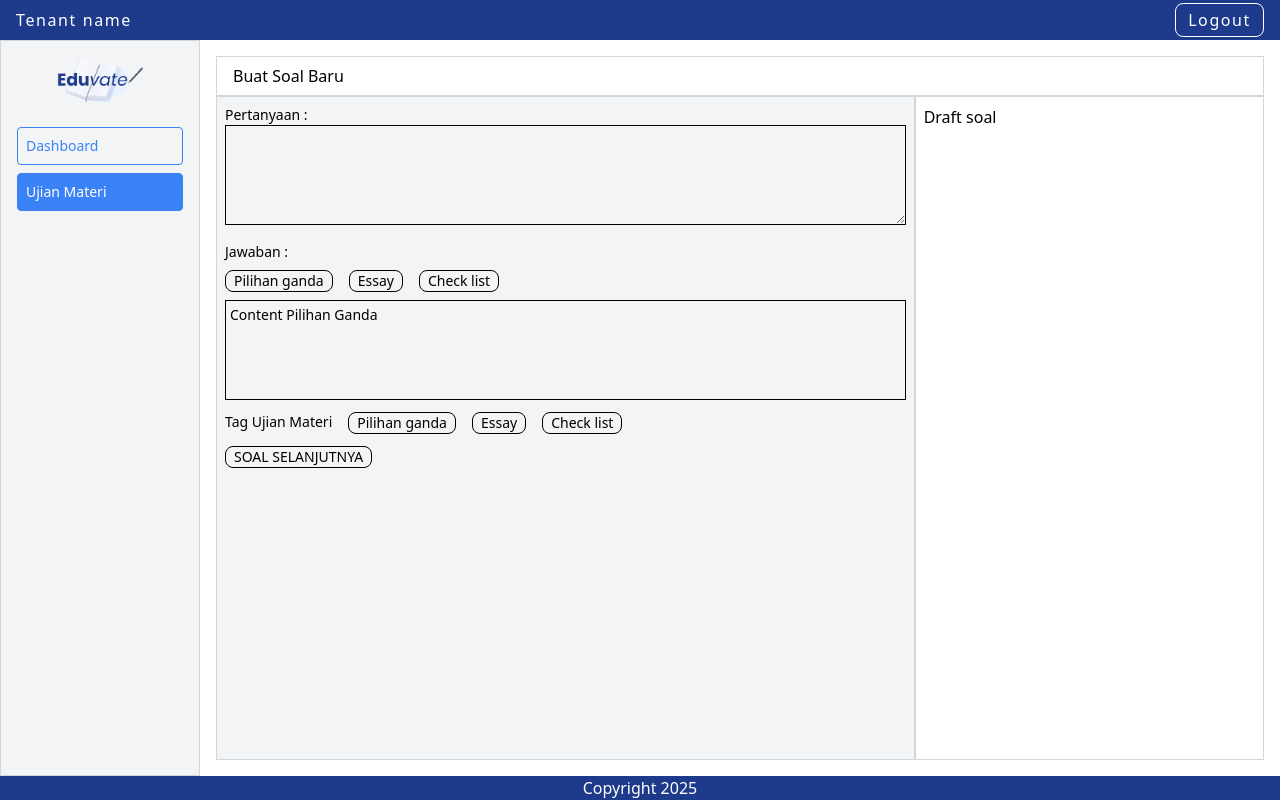
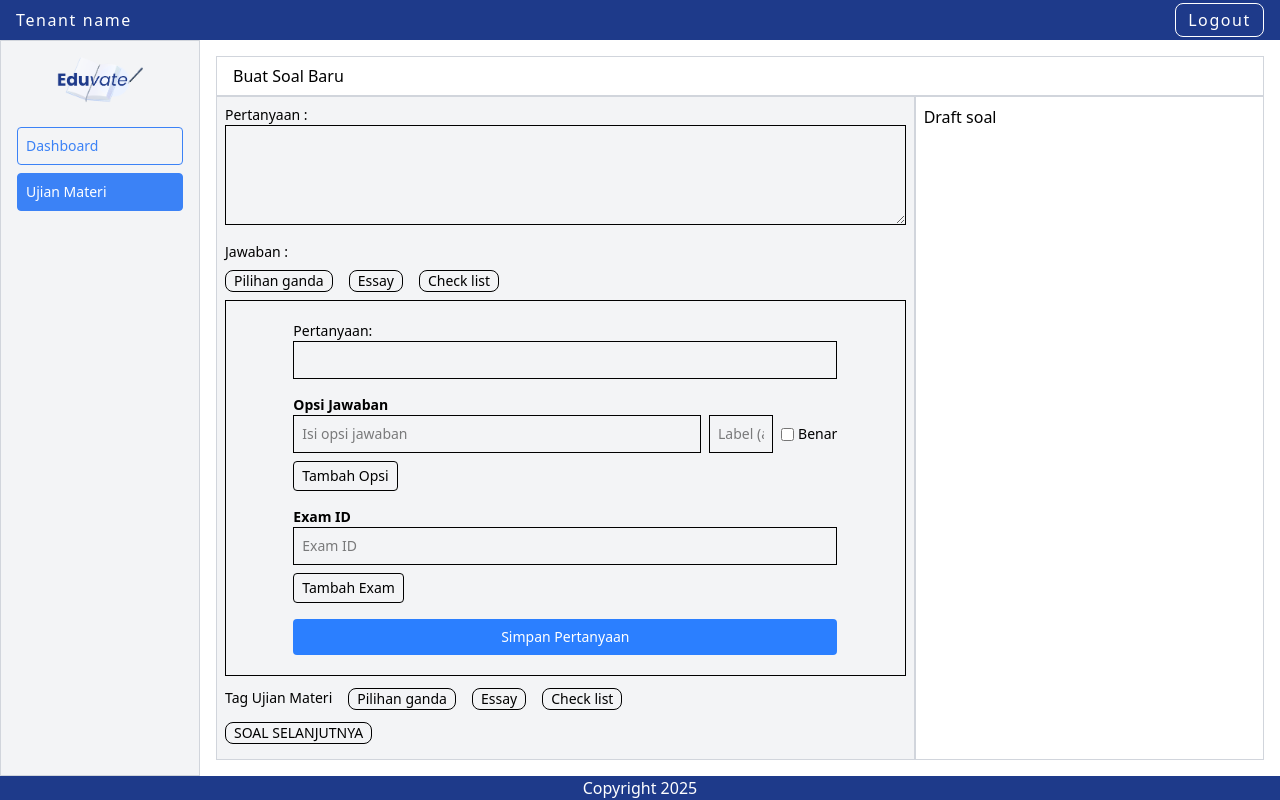
Before and after one commit to Bantas93/eduvate-frontend, a Next.js app: page /ujian-materi in a window 1280 px wide. Built offline with nearby package versions, Linux system fonts and the light colour scheme.

Commit message:
Layouting ujian-materi page

```diff
--- /dev/null
+++ b/app/_components/form/MultipleForm.js
@@ -0,0 +1,160 @@
+"use client";
+
+import { useState } from "react";
+
+export default function MultipleForm({ answerType }) {
+  const [question, setQuestion] = useState("");
+  const [answerOption, setAnswerOption] = useState([
+    { option: "", isCorrect: false, label: "" },
+  ]);
+  const [exams, setExams] = useState([{ examId: "" }]);
+
+  const handleAddOption = () => {
+    setAnswerOption([
+      ...answerOption,
+      { option: "", isCorrect: false, label: "" },
+    ]);
+  };
+
+  const handleAddExam = () => {
+    setExams([...exams, { examId: "" }]);
+  };
+
+  const handleSubmit = async (e) => {
+    e.preventDefault();
+
+    const payload = [
+      {
+        question,
+        answerType,
+        answerOption,
+        exams,
+      },
+    ];
+    console.log(payload);
+    // const res = await fetch("/api/v1/questions", {
+    //   method: "POST",
+    //   headers: {
+    //     "Content-Type": "application/json",
+    //     "Tenant-Id": "TENANT_ID_KAMU",
+    //   },
+    //   body: JSON.stringify(payload),
+    // });
+
+    // if (res.ok) {
+    //   alert("Pertanyaan berhasil disimpan!");
+    // } else {
+    //   alert("Gagal menyimpan pertanyaan");
+    // }
+  };
+
+  return (
+    <div className="">
+      <form
+        onSubmit={handleSubmit}
+        className="flex flex-col gap-4 p-4 max-w-xl mx-auto"
+      >
+        <label>
+          Pertanyaan:
+          <input
+            type="text"
+            value={question}
+            onChange={(e) => setQuestion(e.target.value)}
+            className="border p-2 w-full"
+            required
+          />
+        </label>
+
+        <div>
+          <h3 className="font-bold">Opsi Jawaban</h3>
+          {answerOption.map((opt, idx) => (
+            <div key={idx} className="flex gap-2 mb-2">
+              <input
+                type="text"
+                placeholder="Isi opsi jawaban"
+                value={opt.option}
+                onChange={(e) =>
+                  setAnswerOption(
+                    answerOption.map((o, i) =>
+                      i === idx ? { ...o, option: e.target.value } : o
+                    )
+                  )
+                }
+                className="border p-2 flex-1"
+              />
+              <input
+                type="text"
+                placeholder="Label (a, b, c...)"
+                value={opt.label}
+                onChange={(e) =>
+                  setAnswerOption(
+                    answerOption.map((o, i) =>
+                      i === idx ? { ...o, label: e.target.value } : o
+                    )
+                  )
+                }
+                className="border p-2 w-16"
+              />
+              <label className="flex items-center gap-1">
+                <input
+                  type="checkbox"
+                  checked={opt.isCorrect}
+                  onChange={(e) =>
+                    setAnswerOption(
+                      answerOption.map((o, i) =>
+                        i === idx ? { ...o, isCorrect: e.target.checked } : o
+                      )
+                    )
+                  }
+                />
+                Benar
+              </label>
+            </div>
+          ))}
+          <button
+            type="button"
+            onClick={handleAddOption}
+            className="px-2 py-1 border rounded"
+          >
+            Tambah Opsi
+          </button>
+        </div>
+
+        <div>
+          <h3 className="font-bold">Exam ID</h3>
+          {exams.map((exam, idx) => (
+            <div key={idx} className="mb-2">
+              <input
+                type="text"
+                placeholder="Exam ID"
+                value={exam.examId}
+                onChange={(e) =>
+                  setExams(
+                    exams.map((x, i) =>
+                      i === idx ? { examId: e.target.value } : x
+                    )
+                  )
+                }
+                className="border p-2 w-full"
+              />
+            </div>
+          ))}
+          <button
+            type="button"
+            onClick={handleAddExam}
+            className="px-2 py-1 border rounded"
+          >
+            Tambah Exam
+          </button>
+        </div>
+
+        <button
+          type="submit"
+          className="bg-blue-500 text-white px-4 py-2 rounded"
+        >
+          Simpan Pertanyaan
+        </button>
+      </form>
+    </div>
+  );
+}
--- a/app/_components/form/FormQuestion.js
+++ b/app/_components/form/SectionForm.js
@@ -1,8 +1,9 @@
 "use client";
 import { useState } from "react";
+import MultipleForm from "./MultipleForm";
 
-export default function FormQuestion() {
-  const [type, setType] = useState("pg");
+export default function SectionForm() {
+  const [answerType, setAnswerType] = useState("PG");
   return (
     <div className="flex flex-col h-full gap-3 text-sm">
       <div>
@@ -14,30 +15,36 @@ export default function FormQuestion() {
         <div className="flex flex-row gap-4">
           <button
             className="border rounded-lg px-2 hover:cursor-pointer hover:bg-gray-300 transition-all"
-            onClick={() => setType("pg")}
+            onClick={() => setAnswerType("PG")}
           >
             Pilihan ganda
           </button>
           <button
             className="border rounded-lg px-2 hover:cursor-pointer hover:bg-gray-300 transition-all"
-            onClick={() => setType("es")}
+            onClick={() => setAnswerType("ES")}
           >
             Essay
           </button>
           <button
             className="border rounded-lg px-2 hover:cursor-pointer hover:bg-gray-300 transition-all"
-            onClick={() => setType("cl")}
+            onClick={() => setAnswerType("CL")}
           >
             Check list
           </button>
         </div>
-        {type === "pg" ? (
-          <div className="border h-[100px] p-1">Content Pilihan Ganda</div>
-        ) : type === "es" ? (
-          <div className="border h-[100px] p-1">Content Pilihan essay</div>
-        ) : (
-          <div className="border h-[100px] p-1">Content Pilihan checklist</div>
-        )}
+
+        <div className="min-w-full min-h-[100px] w-fit h-fit border p-1">
+          {answerType === "PG" ? (
+            <MultipleForm
+              answerType={answerType}
+              setAnswerType={setAnswerType}
+            />
+          ) : answerType === "ES" ? (
+            <div>Content Pilihan essay</div>
+          ) : (
+            <div>Content Pilihan checklist</div>
+          )}
+        </div>
       </div>
       <div className="flex flex-row gap-4">
         <div>Tag Ujian Materi</div>
--- a/app/lib/auth/setAuthCookies.js
+++ b/app/lib/auth/setAuthCookies.js
@@ -1,15 +1,17 @@
 "use server";
 
 import { cookies } from "next/headers";
+import { getSecondLocal } from "../helpers";
 
 export async function setAuthCookies(data) {
   const cookieStore = await cookies();
-  // parsing ExpiresAt dari string ke object Date, dan dari date ubah ke  format detik
+  const maxAge = await getSecondLocal(data.expiresAt);
+
   cookieStore.set("accessToken", data.accessToken, {
     httpOnly: true,
     secure: process.env.NODE_ENV === "production",
     sameSite: "strict",
-    maxAge: 60 * 15,
+    maxAge: maxAge,
     path: "/",
   });
 
--- /dev/null
+++ b/app/lib/helpers.js
@@ -0,0 +1,19 @@
+"use server";
+
+import dayjs from "dayjs";
+import duration from "dayjs/plugin/duration";
+import utc from "dayjs/plugin/utc";
+import timezone from "dayjs/plugin/timezone";
+
+export async function getSecondLocal(data) {
+  dayjs.extend(duration);
+  dayjs.extend(utc);
+  dayjs.extend(timezone);
+
+  const expiresAt = dayjs.tz(data, "Asia/Jakarta");
+  const now = dayjs().tz("Asia/Jakarta");
+  const maxAgeInSeconds = expiresAt.diff(now, "s");
+
+  const maxAge = Math.max(maxAgeInSeconds, 0);
+  return maxAge;
+}
--- /dev/null
+++ b/app/loading.js
@@ -0,0 +1,3 @@
+export default function Loading() {
+  return <div className="text-2xl font-extrabold">Loading...</div>;
+}
--- /dev/null
+++ b/app/not-found.js
@@ -0,0 +1,21 @@
+"use client";
+import { useRouter } from "next/navigation";
+
+export default function NotFound() {
+  const router = useRouter();
+  return (
+    <div className="h-screen w-screen flex flex-col gap-4 justify-center items-center">
+      <div className="text-5xl font-extrabold text-red-600">404</div>
+      <h2 className="text-2xl font-extrabold tracking-widest text-[#3B82F6]">
+        Halaman tidak ditemukan
+      </h2>
+      <p className="tracking-wide">Harap periksa URL anda..</p>
+      <button
+        className="px-2 py-1 font-bold border rounded-lg hover:cursor-pointer hover:text-white hover:bg-[#3B82F6] transition-all"
+        onClick={() => router.back()}
+      >
+        Kembali
+      </button>
+    </div>
+  );
+}
--- a/app/page.js
+++ b/app/page.js
@@ -21,9 +21,14 @@ export default function Home() {
 
     for (const key in formData) {
       if (!formData[key]) {
-        // setError(`Field ${key} Wajib diisi !`);
-        Swal.fire("Gagal Login !", `${key} Wajib diisi`, "error");
-        return;
+        if (role === "tenant") {
+          if (key === "username") continue;
+          Swal.fire("Gagal Login !", `${key} Wajib diisi`, "error");
+          return;
+        } else {
+          Swal.fire("Gagal Login !", `${key} Wajib diisi`, "error");
+          return;
+        }
       }
     }
 
@@ -51,6 +56,7 @@ export default function Home() {
 
       const data = await res.json();
       await setAuthCookies(data);
+
       Swal.fire(
         "Login Berhasil !",
         `Selamat datang .. ${formData.username}!`,
--- a/app/ujian-materi/page.js
+++ b/app/ujian-materi/page.js
@@ -1,4 +1,4 @@
-import FormQuestion from "../_components/form/FormQuestion";
+import SectionForm from "../_components/form/SectionForm";
 
 export default function Page() {
   return (
@@ -7,7 +7,7 @@ export default function Page() {
         Buat Soal Baru
       </div>
       <div className="row-span-1 col-span-1 bg-[#F3F4F6] border border-gray-300 shadow- p-2">
-        <FormQuestion />
+        <SectionForm />
       </div>
       <div className="row-span-1 col-span-1 bg-white border border-gray-300 p-2">
         Draft soal
--- a/package.json
+++ b/package.json
@@ -9,6 +9,7 @@
     "lint": "eslint"
   },
   "dependencies": {
+    "dayjs": "^1.11.18",
     "next": "15.5.3",
     "react": "19.1.0",
     "react-dom": "19.1.0",
```
Also changed, not shown: middleware.js (+62 -32 lines), 1 other file (tests, documents, lock files or other folders).
